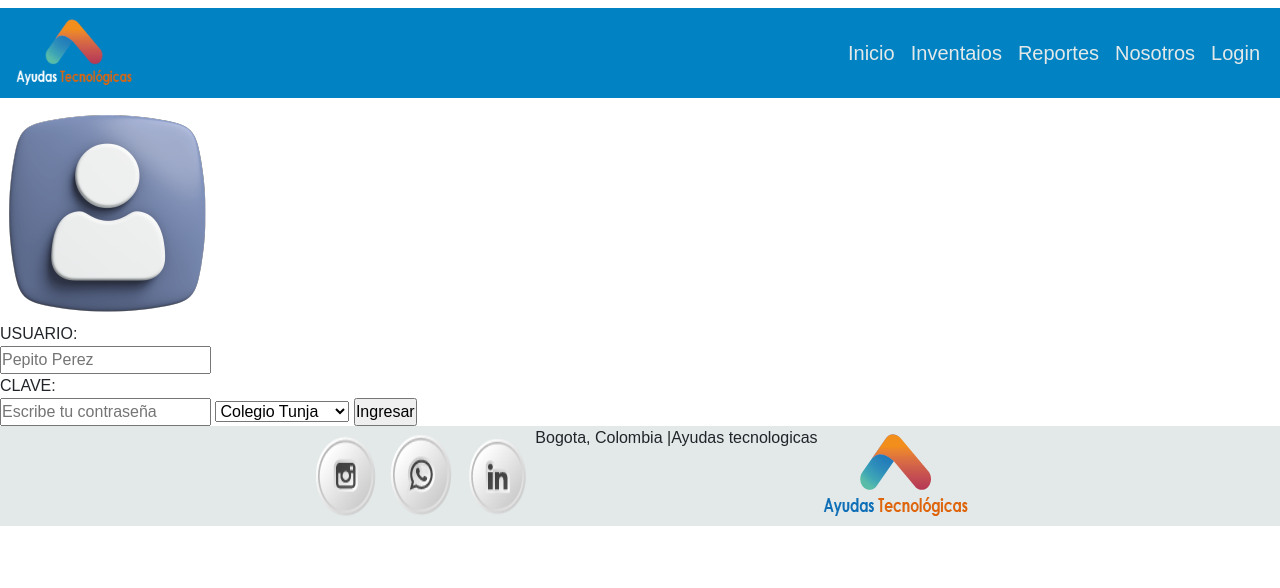
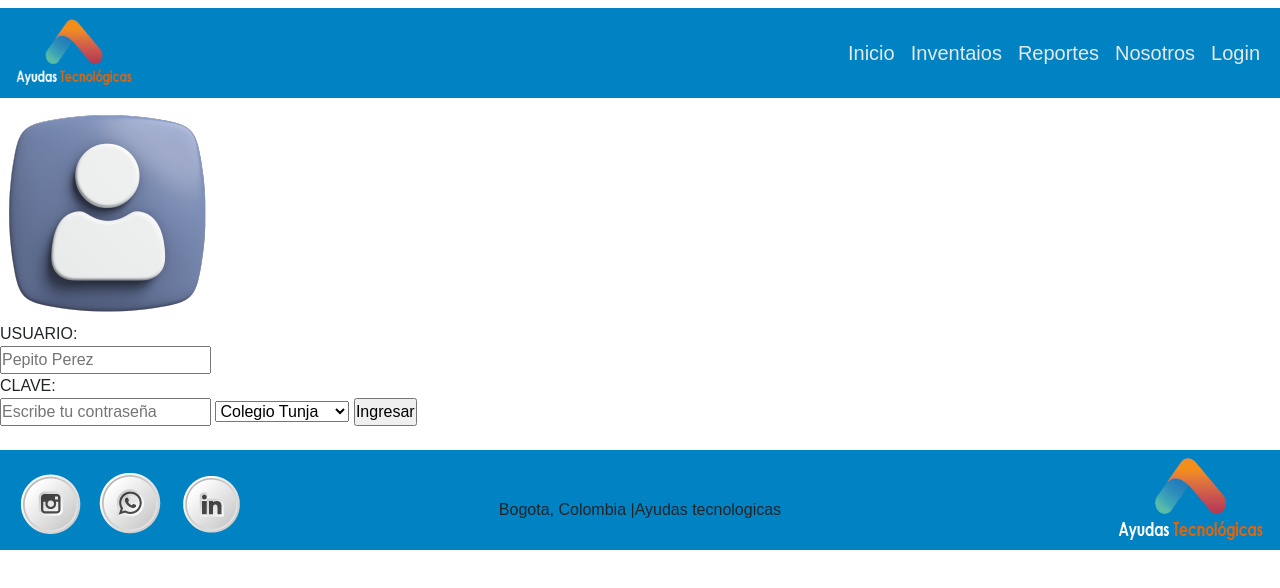
Before and after one commit to johnsistemas/2da-garciagomezjohn-inventario, a plain HTML site: page pages/login.html in a window 1280 px wide. Drawn offline with nearby package versions, Linux system fonts and the light colour scheme.

Commit message:
[login]se cambia el footer

```diff
--- a/pages/login.html
+++ b/pages/login.html
@@ -63,16 +63,24 @@
         </form>
 
     </main>
-    <footer class="footer">
-        <!--imagenes de redes socialales-->
-        <img src="../assets/footer-redesins.png" alt="instagram">
-        <img src="../assets/footer-redeswt.png" alt="whatsapp">
-        <img src="../assets/footer-redesin2.png" alt="linkedin">
-        <!--parrafo de direccion, telefono y copyright-->
-        <p>Bogota, Colombia |Ayudas tecnologicas </p>
-        <!--logo-->
-        <img src="../assets/LOGOP.png" alt="logo">
+    <footer>
+        <div class="container-fluid mt-4 ">
+            <div class="row">
+                <div class="col-4 img-fit pt-3">
+                    <img src="../assets/footer-redesins.png" alt="instagram">
+                    <img src="../assets/footer-redeswt.png" alt="whatsapp">
+                    <img src="../assets/footer-redesin2.png" alt="linkedin">
 
+                </div>
+                <div class="col-4 text-center pt-5 bs-success-text-emphasis">
+                    <p>Bogota, Colombia |Ayudas tecnologicas </p>
+
+                </div>
+                <div class="col-4 img-fit">
+                    <img src="../assets/brand-03.png" class="rounded float-end" alt="logo">
+                </div>
+            </div>
+        </div>
     </footer>
     <script src="https://cdn.jsdelivr.net/npm/bootstrap@5.3.3/dist/js/bootstrap.bundle.min.js"
         integrity="sha384-YvpcrYf0tY3lHB60NNkmXc5s9fDVZLESaAA55NDzOxhy9GkcIdslK1eN7N6jIeHz"
```
